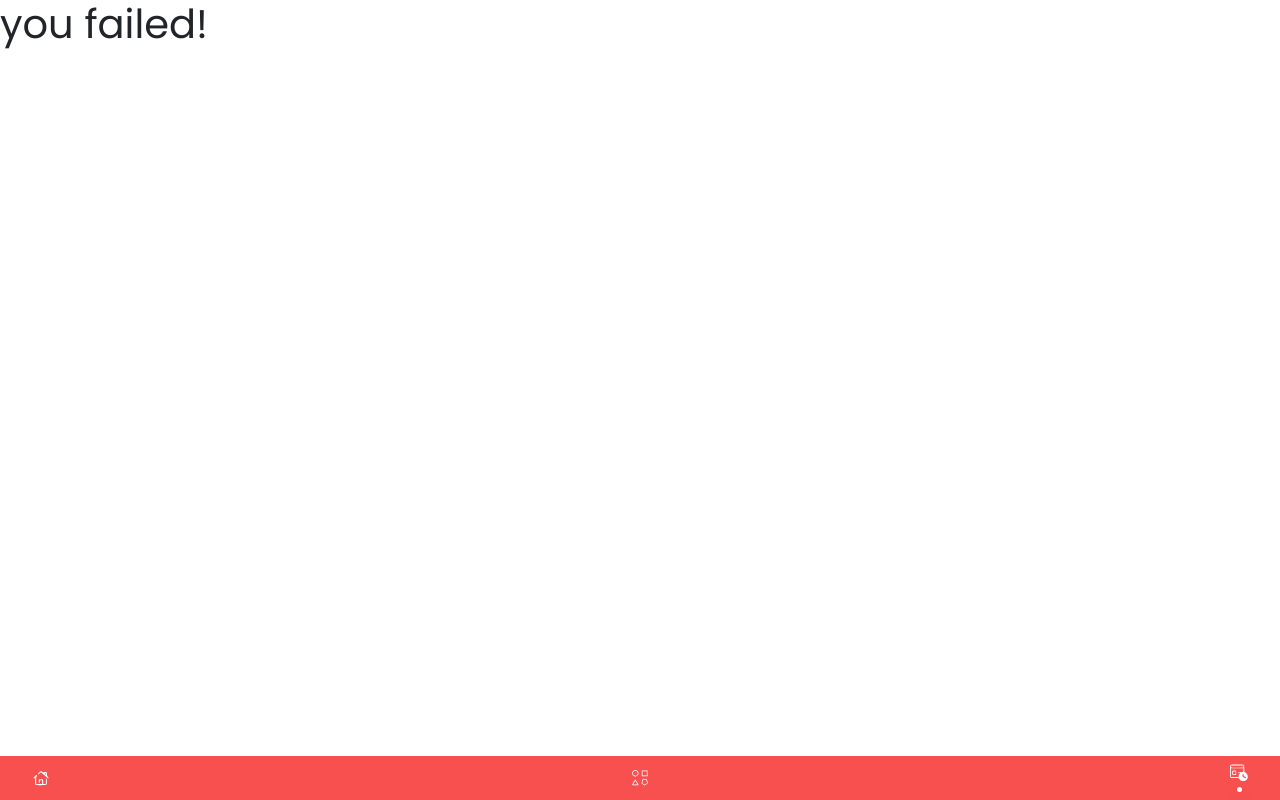
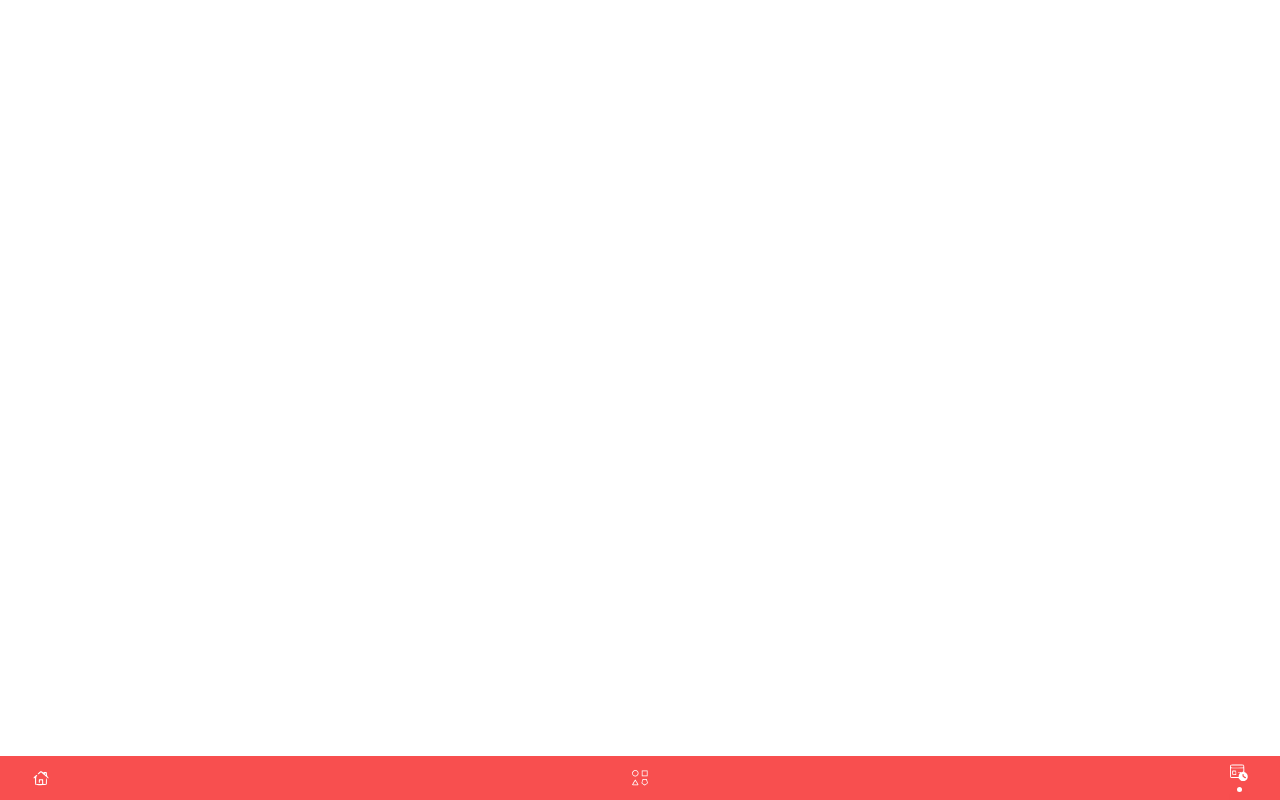
Before and after one commit to Adedoyin-Emmanuel/kingsword-demo-game, a React (Create React App) app: page /app/result in a window 1280 px wide. Built offline with nearby package versions, Linux system fonts and the light colour scheme.

Commit message:
Added the react-confetti

```diff
--- a/package.json
+++ b/package.json
@@ -16,6 +16,7 @@
     "jquery": "^3.6.4",
     "particles.js": "^2.0.0",
     "react": "^18.2.0",
+    "react-confetti": "^6.1.0",
     "react-dom": "^18.2.0",
     "react-router-dom": "^6.9.0",
     "react-scripts": "5.0.1",
--- a/src/pages/Result.tsx
+++ b/src/pages/Result.tsx
@@ -7,8 +7,8 @@ const Result = (): JSX.Element => {
   return (
     <React.Fragment>
       <section className="container-fluid p-0">
-        <h1>you failed!</h1>
-
+        <section className="test-result">
+        </section>
         <Footer resultPage={<CurrentPageNotch/>}/>
       </section>
     </React.Fragment>
```
Also changed, not shown: 1 other file (tests, documents, lock files or other folders).
